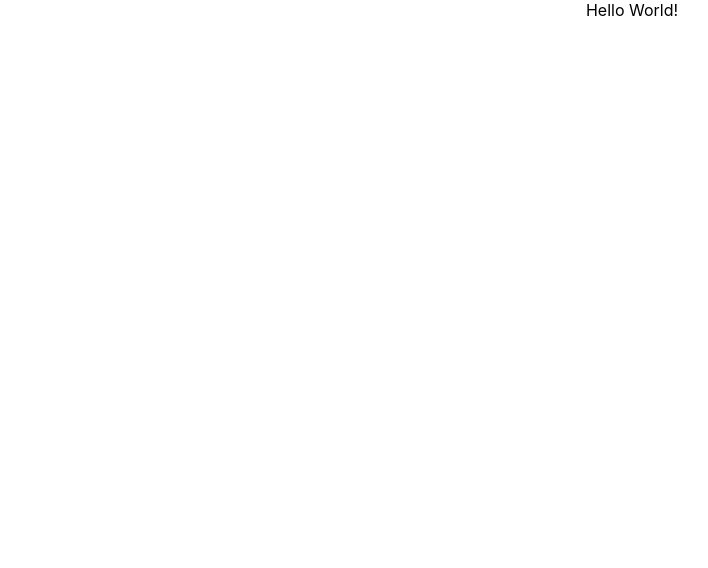
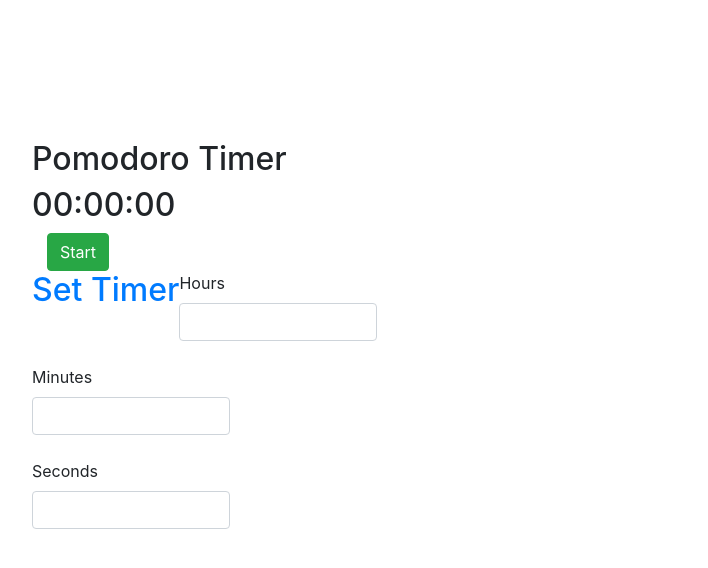
Before and after one commit to barclayd/PomodoroTimer, a React (Create React App) app: page / in a window 1280 px wide. Shown: the top 568 px of the page, without its empty margins (8-716 px from the left). Built offline with nearby package versions, Linux system fonts and the light colour scheme.

Commit message:
Added static content to App, created Timer component

```diff
--- a/src/App.css
+++ b/src/App.css
@@ -1,32 +1,16 @@
-.App {
-  text-align: center;
+.app-content {
+  width: 600px;
+  margin-top: 100px;
+  padding: 40px;
 }
 
-.App-logo {
-  animation: App-logo-spin infinite 20s linear;
-  height: 40vmin;
+.control-row {
+    margin-bottom: 8px;
 }
 
-.App-header {
-  background-color: #282c34;
-  min-height: 100vh;
-  display: flex;
-  flex-direction: column;
-  align-items: center;
-  justify-content: center;
-  font-size: calc(10px + 2vmin);
-  color: white;
+@media (max-width: 650px) {
+    .app-content {
+        margin: 20px 20px 0;
+        width: auto;
+    }
 }
-
-.App-link {
-  color: #61dafb;
-}
-
-@keyframes App-logo-spin {
-  from {
-    transform: rotate(0deg);
-  }
-  to {
-    transform: rotate(360deg);
-  }
-}
--- a/src/App.js
+++ b/src/App.js
@@ -1,11 +1,14 @@
 import React, { Component } from 'react';
 import './App.css';
+import Timer from './components/Timer/Timer';
 
 class App extends Component {
   render() {
     return (
-      <div className="App">
-        Hello World!
+      <div className="panel panel-default app-content center-block">
+          <div className="panel-body">
+              <Timer />
+          </div>
       </div>
     );
   }
--- /dev/null
+++ b/src/components/Timer/Timer.js
@@ -0,0 +1,57 @@
+import React, {Component} from 'react';
+import App from "../../App";
+
+
+const Timer = () => (
+
+            <div className="container-fluid">
+                <div className="row">
+                    <h2 className="text-center">Pomodoro Timer</h2>
+                </div>
+                <div className="row">
+                    <h2 className="text-center">00:00:00</h2>
+                </div>
+
+                <div className="roww">
+                    <button className="btn btn-success center-block">Start</button>
+                </div>
+
+                <div className="row">
+                    <h2 className="text-primary">Set Timer</h2>
+                    <div className="row control-row">
+                        <div className="form-group">
+                            <div className="col-sm-3">
+                                <label htmlFor="hours">Hours</label>
+                            </div>
+                            <div className="col-sm-9">
+                                <input id="hours" className="form-control" type="number"/>
+                            </div>
+                        </div>
+                    </div>
+
+                    <div className="row control-row">
+                        <div className="form-group">
+                            <div className="col-sm-3">
+                                <label htmlFor="minutes">Minutes</label>
+                            </div>
+                            <div className="col-sm-9">
+                                <input id="minutes" className="form-control" type="number"/>
+                            </div>
+                        </div>
+                    </div>
+
+                    <div className='row control-row'>
+                        <div className="form-group">
+                            <div className="col-sm-3">
+                                <label htmlFor="seconds">Seconds</label>
+                            </div>
+                            <div className="col-sm-9">
+                                <input id="seconds" className="form-control" type="number"/>
+                            </div>
+                        </div>
+                    </div>
+                </div>
+            </div>
+        );
+
+export default Timer;
--- a/src/index.js
+++ b/src/index.js
@@ -1,8 +1,12 @@
 import React from 'react';
 import ReactDOM from 'react-dom';
 import './index.css';
+import 'bootstrap/dist/css/bootstrap.css';
 import App from './App';
 import * as serviceWorker from './serviceWorker';
+
+global.jQuery = require('jquery');
+require('bootstrap');
 
 ReactDOM.render(<App />, document.getElementById('root'));
 
```
Also changed, not shown: package.json (+6 -1 lines), 1 other file (tests, documents, lock files or other folders).
